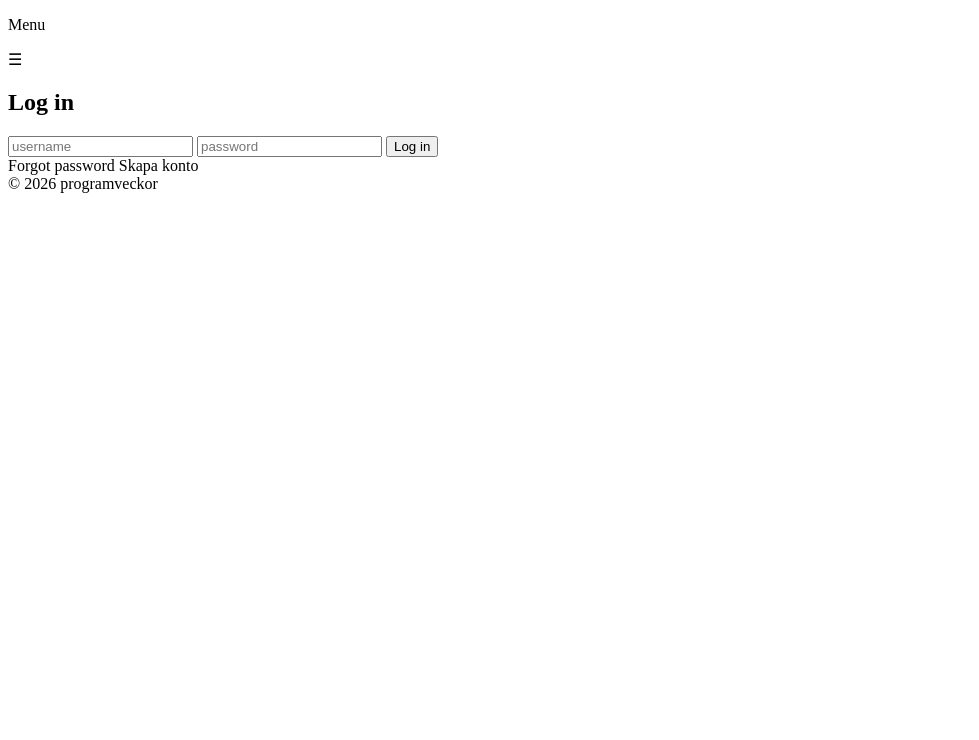
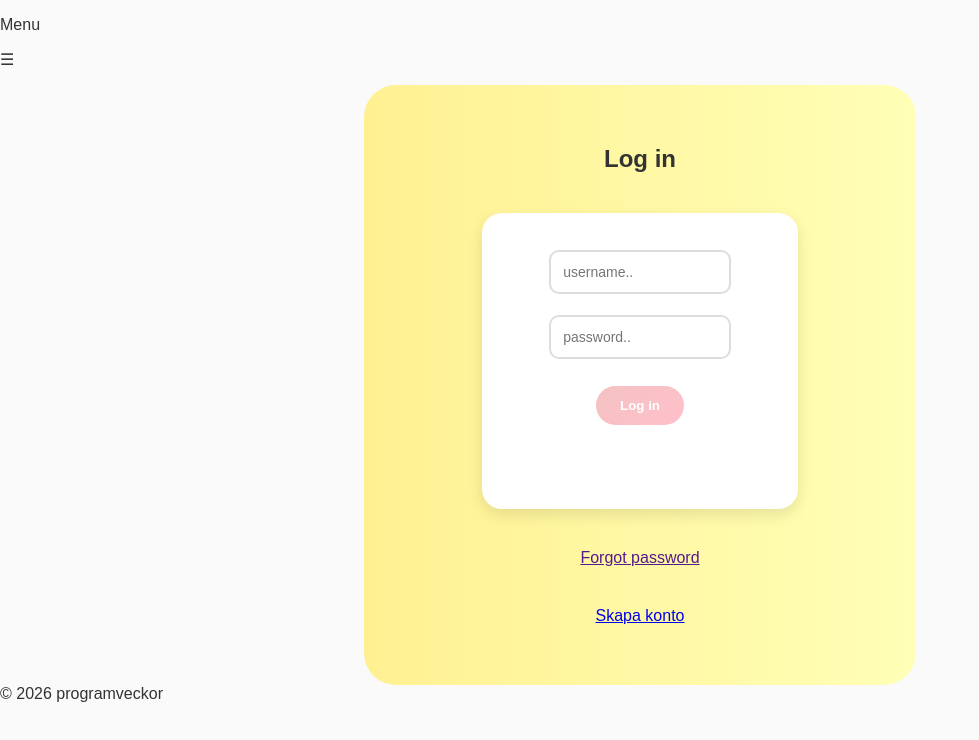
Before and after one commit to 0oykot/Programveckor-2026, a plain HTML site: page login.html in a window 1280 px wide. Shown: the whole page, without its empty margins (0-979 px from the left). Drawn offline with Linux system fonts and the light colour scheme.

Commit message:
kiko
Jag har använt style.css för att göra create.html och login.html fin så att det faktiskt börjar se ut som en webbsida

```diff
--- a/login.html
+++ b/login.html
@@ -27,13 +27,13 @@
       <div class="log-in">
         <h1>Log in</h1>
         <form id="Login">
-          <input type="text" placeholder="username" required>
-          <input type="text" placeholder="password" required>
+          <input type="text" placeholder="username.." required>
+          <input type="text" placeholder="password.." required>
           <button type="submit">Log in</button>
         </form>
 
-        <link type="button" href=""><a>Forgot password</a>
-        <link type="button" href=""><a>Skapa konto</a>
+        <a type="button" href="">Forgot password</a>
+        <a type="button" href="create.html">Skapa konto</a>
 
       </div>
     </section>
--- a/style.css
+++ b/style.css
@@ -0,0 +1,81 @@
+body {
+  margin: 0;
+  font-family: Arial, sans-serif;
+  background: #fafafa;
+  color: #333;
+}
+
+
+.log-in{
+  display: flex;
+  flex-direction: column;
+  justify-content: center;
+  width: 40%;
+  height: 30em;
+  margin: auto;
+  gap: 40px;
+  border-radius: 2rem;
+  padding: 60px 20px;
+  background: linear-gradient(to right, #fff192, #ffffb7);
+}
+
+.log-in a{
+  margin: auto;
+  width: max-content;
+  max-height: fit-content;
+}
+
+form#Login{
+  display: flex;
+  flex-direction: column;
+  width: 50%;
+  margin: auto;
+  flex: 1 1 300px;
+  flex-wrap: wrap;
+  background: white;
+  padding: 30px;
+  border-radius: 20px;
+  box-shadow: 0 6px 15px rgba(0, 0, 0, 0.1);
+}
+
+input{
+  width: 60%;
+  margin-bottom: 15px;
+  padding: 12px;
+  border: 2px solid #ddd;
+  border-radius: 10px;
+  font-size: 14px;
+  transition: border-color 0.3s ease;
+  flex-basis: auto;
+  margin: auto;
+  margin-top: 0.5em;
+  margin-bottom: 1em;
+}
+
+button{
+  background: linear-gradient(135deg, #F4C2C2 0%, #FFC0CB 100%);
+  padding: 12px 24px;
+  border: none;
+  border-radius: 25px;
+  color: white;
+  font-weight: bold;
+  cursor: pointer;
+  transition: 0.3s;
+  width: max-content;
+  margin: 1em;
+  margin-left: auto;
+  margin-right: auto;
+}
+
+button:hover{
+  transform: scale(1.05);
+  box-shadow: 0px 4px 15px rgba(0, 0, 0, 0.1);
+}
+
+h1{
+  justify-content: center;
+  width: max-content;
+  align-self: center;
+  flex-basis: auto;
+  margin: auto;
+}
```
Also changed, not shown: create.html (+2 -3 lines).
